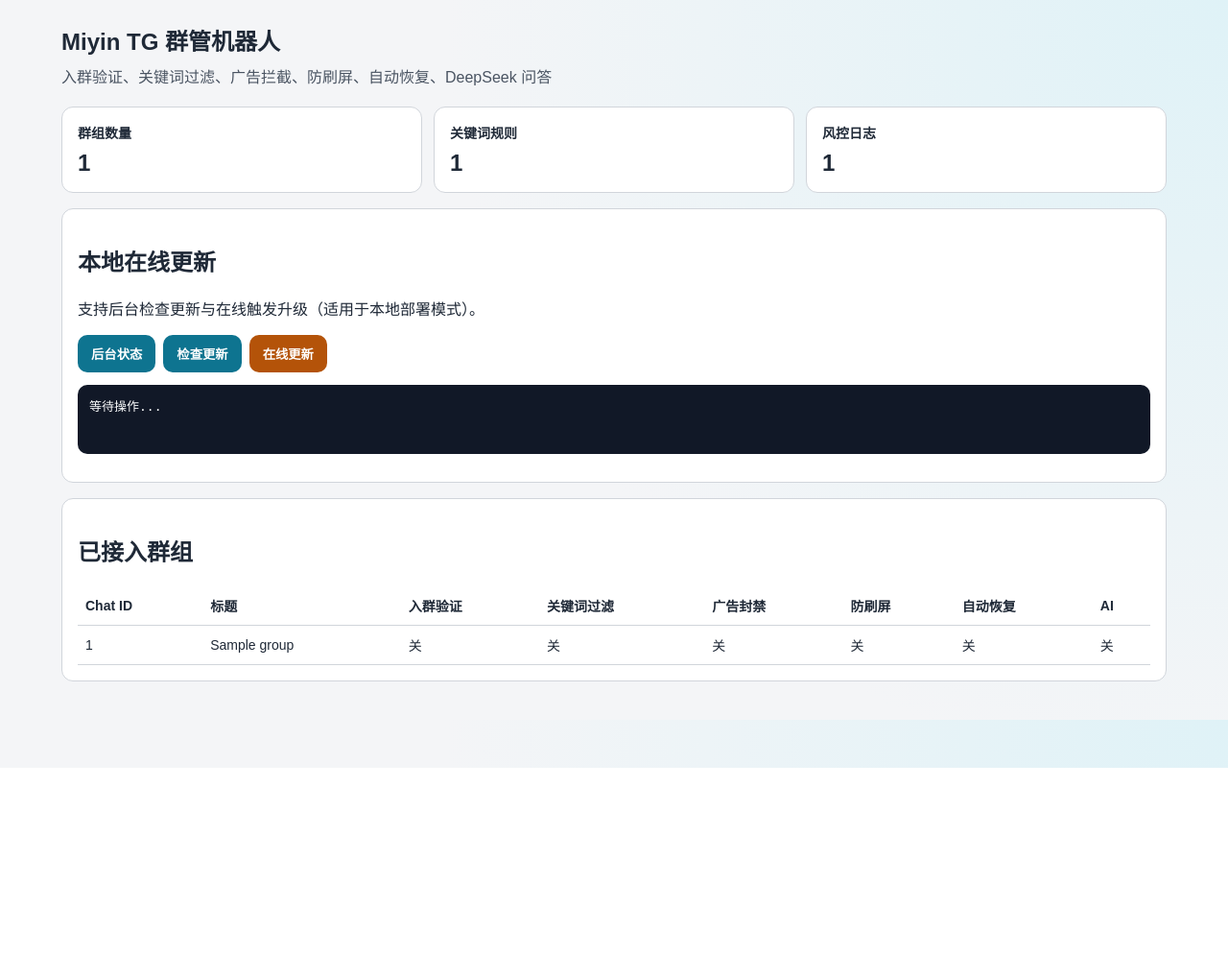
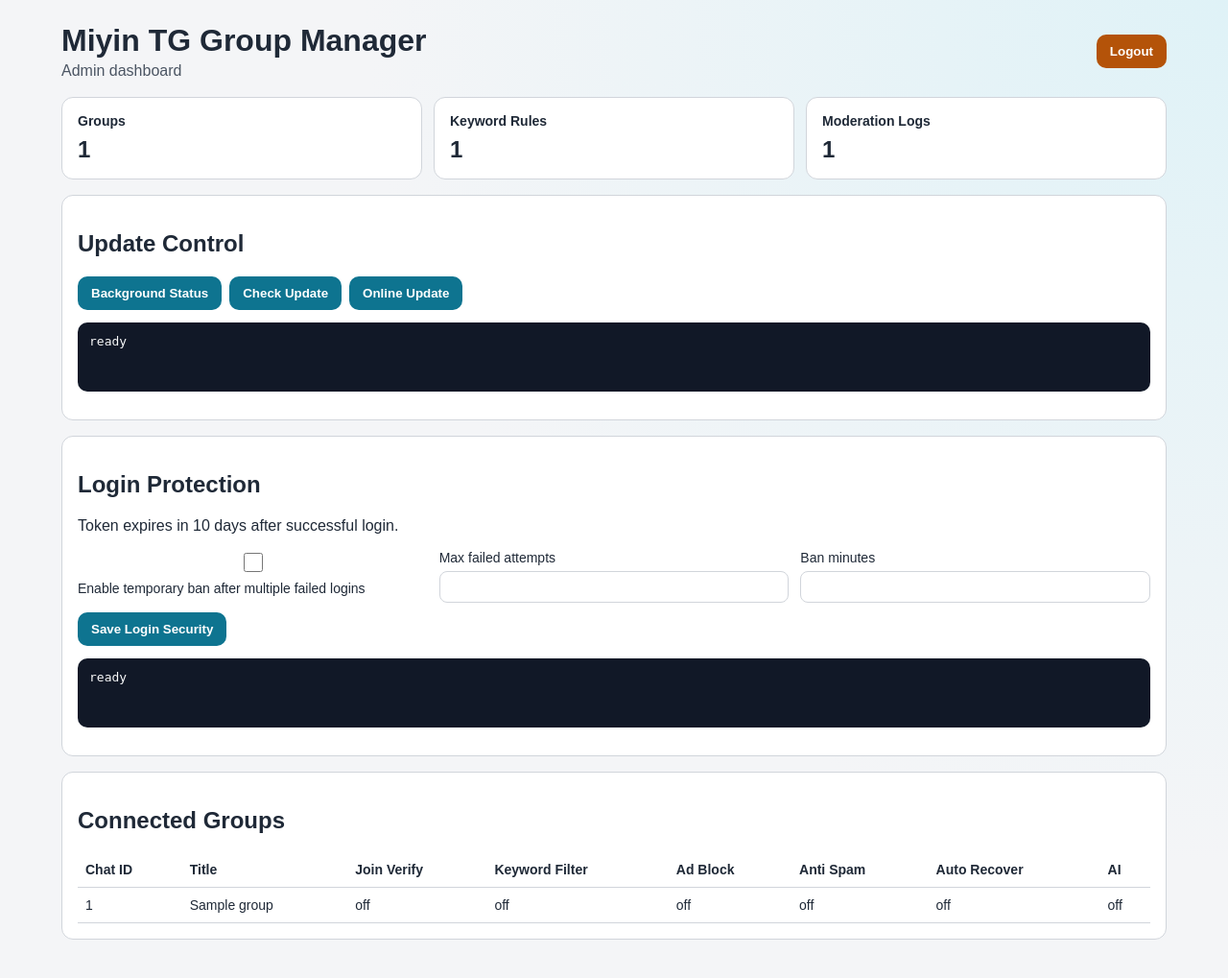
Before and after one commit to poouo/miyin_tg_bot, a FastAPI app: template apps/api/app/templates/dashboard.html in a window 1280 px wide. Shown: the whole page at 96% size. Before the commit the page ends 800 px from the top, so only its background shows below. Run offline with FastAPI, Linux system fonts and the light colour scheme; the template is opened without the code that fills it: most values are stand-ins (such as "Sample title", 1, 10 or a date in 2020); parts of the project's set-up code (start-up, migrations or seed data) failed here and were passed over.

Commit message:
feat: add web password auth and login ban controls

```diff
--- a/apps/api/app/api/v1/api_router.py
+++ b/apps/api/app/api/v1/api_router.py
@@ -4,6 +4,7 @@ from apps.api.app.api.v1.ai_routes import router as ai_router
 from apps.api.app.api.v1.group_routes import router as group_router
 from apps.api.app.api.v1.keyword_routes import router as keyword_router
 from apps.api.app.api.v1.log_routes import router as log_router
+from apps.api.app.api.v1.security_routes import router as security_router
 from apps.api.app.api.v1.update_routes import router as update_router
 
 api_router = APIRouter(prefix="/api/v1")
@@ -12,3 +13,4 @@ api_router.include_router(keyword_router)
 api_router.include_router(log_router)
 api_router.include_router(ai_router)
 api_router.include_router(update_router)
+api_router.include_router(security_router)
--- a/apps/api/app/main.py
+++ b/apps/api/app/main.py
@@ -1,8 +1,9 @@
-from fastapi import FastAPI
+from fastapi import Depends, FastAPI
 from fastapi.staticfiles import StaticFiles
 
 from apps.api.app.api.v1.admin_routes import router as admin_router
 from apps.api.app.api.v1.api_router import api_router
+from apps.api.app.core.auth import require_admin_api
 from apps.api.app.core.db import init_db
 from packages.shared.shared.config.settings import settings
 from packages.shared.shared.logging.logger import setup_logging
@@ -13,7 +14,7 @@ app = FastAPI(title=settings.project_name)
 app.mount("/static", StaticFiles(directory="apps/api/app/static"), name="static")
 
 app.include_router(admin_router)
-app.include_router(api_router)
+app.include_router(api_router, dependencies=[Depends(require_admin_api)])
 
 
 @app.on_event("startup")
--- a/apps/api/app/static/css/dashboard.css
+++ b/apps/api/app/static/css/dashboard.css
@@ -24,12 +24,20 @@ body {
   padding: 24px;
 }
 
-.hero h1 {
-  margin: 0 0 8px;
+.topbar {
+  display: flex;
+  align-items: center;
+  justify-content: space-between;
+  gap: 12px;
+  margin-bottom: 18px;
 }
 
-.hero p {
-  margin: 0 0 20px;
+.topbar h1 {
+  margin: 0 0 4px;
+}
+
+.topbar p {
+  margin: 0;
   color: #4b5563;
 }
 
@@ -68,8 +76,28 @@ body {
 
 .actions {
   display: flex;
+  flex-wrap: wrap;
   gap: 8px;
   margin: 10px 0;
+}
+
+.form-grid {
+  display: grid;
+  grid-template-columns: repeat(auto-fit, minmax(220px, 1fr));
+  gap: 12px;
+  margin-bottom: 10px;
+}
+
+.form-grid label {
+  display: grid;
+  gap: 6px;
+  font-size: 14px;
+}
+
+.form-grid input[type="number"] {
+  border: 1px solid var(--line);
+  border-radius: 8px;
+  padding: 8px 10px;
 }
 
 button {
@@ -106,3 +134,10 @@ th, td {
   text-align: left;
   font-size: 14px;
 }
+
+@media (max-width: 700px) {
+  .topbar {
+    flex-direction: column;
+    align-items: flex-start;
+  }
+}
--- a/apps/api/app/static/js/dashboard.js
+++ b/apps/api/app/static/js/dashboard.js
@@ -1,38 +1,65 @@
-const output = document.getElementById("update-output");
+const updateOutput = document.getElementById("update-output");
+const securityOutput = document.getElementById("security-output");
+
 const btnBg = document.getElementById("bg-status");
 const btnCheck = document.getElementById("check-update");
 const btnTrigger = document.getElementById("trigger-update");
+const btnSaveSecurity = document.getElementById("save-security");
 
-function print(data) {
-  output.textContent = JSON.stringify(data, null, 2);
+const loginBanEnabled = document.getElementById("login-ban-enabled");
+const loginMaxAttempts = document.getElementById("login-max-attempts");
+const loginBanMinutes = document.getElementById("login-ban-minutes");
+
+function print(el, data) {
+  el.textContent = JSON.stringify(data, null, 2);
 }
 
 btnBg?.addEventListener("click", async () => {
-  output.textContent = "读取后台检查状态...";
+  updateOutput.textContent = "loading background status...";
   try {
     const res = await fetch("/api/v1/updates/background-status");
-    print(await res.json());
+    print(updateOutput, await res.json());
   } catch (err) {
-    print({ ok: false, error: String(err) });
+    print(updateOutput, { ok: false, error: String(err) });
   }
 });
 
 btnCheck?.addEventListener("click", async () => {
-  output.textContent = "检查中...";
+  updateOutput.textContent = "checking...";
   try {
     const res = await fetch("/api/v1/updates/check");
-    print(await res.json());
+    print(updateOutput, await res.json());
   } catch (err) {
-    print({ ok: false, error: String(err) });
+    print(updateOutput, { ok: false, error: String(err) });
   }
 });
 
 btnTrigger?.addEventListener("click", async () => {
-  output.textContent = "已提交在线更新请求...";
+  updateOutput.textContent = "triggering online update...";
   try {
     const res = await fetch("/api/v1/updates/online", { method: "POST" });
-    print(await res.json());
+    print(updateOutput, await res.json());
   } catch (err) {
-    print({ ok: false, error: String(err) });
+    print(updateOutput, { ok: false, error: String(err) });
   }
 });
+
+btnSaveSecurity?.addEventListener("click", async () => {
+  securityOutput.textContent = "saving...";
+  const payload = {
+    login_ban_enabled: Boolean(loginBanEnabled?.checked),
+    login_max_attempts: Number(loginMaxAttempts?.value || 5),
+    login_ban_minutes: Number(loginBanMinutes?.value || 5),
+  };
+
+  try {
+    const res = await fetch("/api/v1/security/login", {
+      method: "PUT",
+      headers: { "Content-Type": "application/json" },
+      body: JSON.stringify(payload),
+    });
+    print(securityOutput, await res.json());
+  } catch (err) {
+    print(securityOutput, { ok: false, error: String(err) });
+  }
+});
--- a/apps/api/app/templates/dashboard.html
+++ b/apps/api/app/templates/dashboard.html
@@ -3,54 +3,81 @@
 <head>
   <meta charset="UTF-8" />
   <meta name="viewport" content="width=device-width, initial-scale=1.0" />
-  <title>Miyin TG Bot 管理台</title>
+  <title>Miyin TG Bot Dashboard</title>
   <link rel="stylesheet" href="/static/css/dashboard.css" />
 </head>
 <body>
   <main class="container">
-    <section class="hero">
-      <h1>Miyin TG 群管机器人</h1>
-      <p>入群验证、关键词过滤、广告拦截、防刷屏、自动恢复、DeepSeek 问答</p>
-    </section>
+    <header class="topbar">
+      <div>
+        <h1>Miyin TG Group Manager</h1>
+        <p>Admin dashboard</p>
+      </div>
+      <form action="/auth/logout" method="post">
+        <button type="submit" class="warning">Logout</button>
+      </form>
+    </header>
 
     <section class="cards">
       <div class="card">
-        <h3>群组数量</h3>
+        <h3>Groups</h3>
         <span>{{ stats.group_count }}</span>
       </div>
       <div class="card">
-        <h3>关键词规则</h3>
+        <h3>Keyword Rules</h3>
         <span>{{ stats.keyword_count }}</span>
       </div>
       <div class="card">
-        <h3>风控日志</h3>
+        <h3>Moderation Logs</h3>
         <span>{{ stats.log_count }}</span>
       </div>
     </section>
 
     <section class="panel">
-      <h2>本地在线更新</h2>
-      <p>支持后台检查更新与在线触发升级（适用于本地部署模式）。</p>
+      <h2>Update Control</h2>
       <div class="actions">
-        <button id="bg-status">后台状态</button>
-        <button id="check-update">检查更新</button>
-        <button id="trigger-update" class="warning">在线更新</button>
+        <button id="bg-status">Background Status</button>
+        <button id="check-update">Check Update</button>
+        <button id="trigger-update">Online Update</button>
       </div>
-      <pre id="update-output">等待操作...</pre>
+      <pre id="update-output">ready</pre>
     </section>
 
     <section class="panel">
-      <h2>已接入群组</h2>
+      <h2>Login Protection</h2>
+      <p>Token expires in 10 days after successful login.</p>
+      <div class="form-grid">
+        <label>
+          <input type="checkbox" id="login-ban-enabled" {% if security.login_ban_enabled %}checked{% endif %} />
+          Enable temporary ban after multiple failed logins
+        </label>
+        <label>
+          Max failed attempts
+          <input id="login-max-attempts" type="number" min="2" max="20" value="{{ security.login_max_attempts }}" />
+        </label>
+        <label>
+          Ban minutes
+          <input id="login-ban-minutes" type="number" min="1" max="120" value="{{ security.login_ban_minutes }}" />
+        </label>
+      </div>
+      <div class="actions">
+        <button id="save-security">Save Login Security</button>
+      </div>
+      <pre id="security-output">ready</pre>
+    </section>
+
+    <section class="panel">
+      <h2>Connected Groups</h2>
       <table>
         <thead>
           <tr>
             <th>Chat ID</th>
-            <th>标题</th>
-            <th>入群验证</th>
-            <th>关键词过滤</th>
-            <th>广告封禁</th>
-            <th>防刷屏</th>
-            <th>自动恢复</th>
+            <th>Title</th>
+            <th>Join Verify</th>
+            <th>Keyword Filter</th>
+            <th>Ad Block</th>
+            <th>Anti Spam</th>
+            <th>Auto Recover</th>
             <th>AI</th>
           </tr>
         </thead>
@@ -59,16 +86,16 @@
           <tr>
             <td>{{ group.chat_id }}</td>
             <td>{{ group.title }}</td>
-            <td>{{ "开" if group.join_verification_enabled else "关" }}</td>
-            <td>{{ "开" if group.keyword_filter_enabled else "关" }}</td>
-            <td>{{ "开" if group.ad_block_enabled else "关" }}</td>
-            <td>{{ "开" if group.anti_spam_enabled else "关" }}</td>
-            <td>{{ "开" if group.auto_recover_enabled else "关" }}</td>
-            <td>{{ "开" if group.deepseek_enabled else "关" }}</td>
+            <td>{{ "on" if group.join_verification_enabled else "off" }}</td>
+            <td>{{ "on" if group.keyword_filter_enabled else "off" }}</td>
+            <td>{{ "on" if group.ad_block_enabled else "off" }}</td>
+            <td>{{ "on" if group.anti_spam_enabled else "off" }}</td>
+            <td>{{ "on" if group.auto_recover_enabled else "off" }}</td>
+            <td>{{ "on" if group.deepseek_enabled else "off" }}</td>
           </tr>
           {% else %}
           <tr>
-            <td colspan="8">暂无群组数据。把机器人拉进群并授予管理员权限后会自动入库。</td>
+            <td colspan="8">No group data yet.</td>
           </tr>
           {% endfor %}
         </tbody>
--- a/packages/shared/shared/config/settings.py
+++ b/packages/shared/shared/config/settings.py
@@ -24,11 +24,14 @@ class Settings(BaseSettings):
 
     web_host: str = "0.0.0.0"
     web_port: int = 8080
+    web_admin_password: str = "admin123456"
+    web_auth_secret: str = "replace_with_long_random_string"
+    web_token_expire_days: int = 10
 
     join_verify_timeout_sec: int = 180
     spam_window_sec: int = 10
     spam_max_messages: int = 6
-    ad_regex: str = r"(t\.me/|telegram\.me/|加微|vx|v信|免费领|博彩|盘口)"
+    ad_regex: str = r"(t\.me/|telegram\.me/|vx|wechat|free|bet|promo)"
 
     @field_validator("telegram_admin_ids", mode="before")
     @classmethod
```
Also changed, not shown: apps/api/app/api/v1/admin_routes.py (+62 -4 lines), apps/api/app/api/v1/security_routes.py (added, +21 -0 lines), apps/api/app/core/auth.py (added, +70 -0 lines), apps/api/app/models/entities.py (+18 -0 lines), apps/api/app/schemas/security.py (added, +19 -0 lines), apps/api/app/services/security_service.py (added, +87 -0 lines), apps/api/app/static/css/login.css (added, +69 -0 lines), apps/api/app/templates/login.html (added, +25 -0 lines), README.md.
